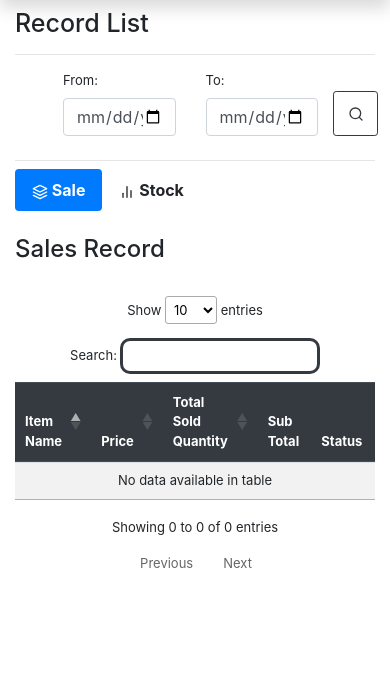
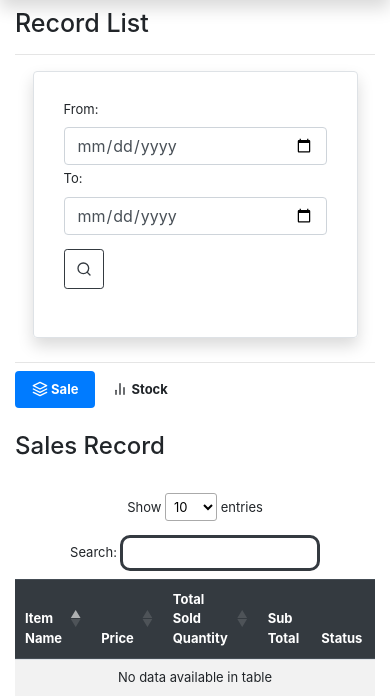
Before and after one commit to Aasess/StockManagementSystem, a Django app: template Frontend/templates/Frontend/Record.html in a window 390 px wide. Shown: the part 91-787 px from the top of the page. Before the commit the page ends 659 px from the top, so only its background shows below. Run offline with Django 3.2, Linux system fonts and the light colour scheme; the template is opened without the code that fills it, so the values that code supplies are empty; some libraries are stand-ins or nearby versions.

Commit message:
UI improved

```diff
--- a/Frontend/templates/Frontend/Record.html
+++ b/Frontend/templates/Frontend/Record.html
@@ -31,31 +31,41 @@ Record-Om Bheri Dental Hospital
     margin-top: 20px;
 }
 
+@media (max-width: 767.98px) {
+        .btn-search{
+            width:40px;
+            height:40px;
+            margin-top:10px;
+        }
+}
 </style>
 
 <h2 class="mt-2">Record List</h2>
 <hr>
 <form action="{% url 'record' %}" method="POST">
     {% csrf_token %}
-<div class="form-group row pl-5">
-    <div class="col-5">
+<div class="form-group row justify-content-center align-items-center">
+    <div class="col-10 row justify-content-center align-items-center border rounded shadow pt-4 pb-5">
+        <div class="col-md-5 pt-1">
             <label for="birthday">From:</label>
             <input type="date" class="form-control" id="startdate" name="startdate" value ="{{startdate}}" required>
         </div>
 
-    <div class="col-5">
+        <div class="col-md-5 pt-1">
             <label for="birthday">To:</label>
             <input type="date" class="form-control" id="enddate" name="enddate" value="{{ enddate }}" required>
         </div>
-
+        <div class="col-md-1 pt-1">
             <button type="submit" class="btn btn-outline-dark btn-sm btn-search" title="search"><span data-feather="search"></span></button>
+        </div>
+    </div>
 </div>
 </form>
 <hr class="mt-4 mb-2">
 <nav>
     <div class="nav nav-pills" id="nav-tab" role="tablist">
-        <a class="nav-item nav-link btn active font-weight-bold mb-4" id="nav-sale-tab" class="sale-tab" data-toggle="tab" href="#nav-sale" role="tab" aria-controls="nav-sale" aria-selected="false"><span data-feather="layers"></span> Sale</a>
-        <a class="nav-item nav-link btn font-weight-bold mb-4" id="nav-stock-tab" class="stock-tab" data-toggle="tab" href="#nav-stock" role="tab" aria-controls="nav-stock" aria-selected="true"><span data-feather="bar-chart-2"></span> Stock</a>
+        <a class="nav-item nav-link btn active font-weight-bold mb-4 itemaddbtn" id="nav-sale-tab" class="sale-tab" data-toggle="tab" href="#nav-sale" role="tab" aria-controls="nav-sale" aria-selected="false"><span data-feather="layers"></span> Sale</a>
+        <a class="nav-item nav-link btn font-weight-bold mb-4 itemaddbtn" id="nav-stock-tab" class="stock-tab" data-toggle="tab" href="#nav-stock" role="tab" aria-controls="nav-stock" aria-selected="true"><span data-feather="bar-chart-2"></span> Stock</a>
     </div>
 </nav>
 <div class="tab-content" id="nav-tabContent">
```
Lines whose indentation alone changed are shown as unchanged.
